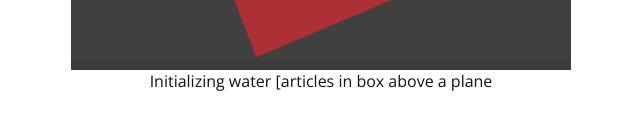
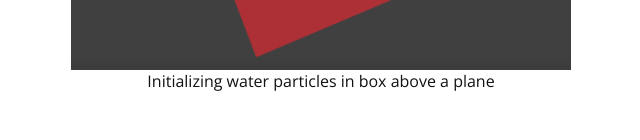
Before and after one commit to rutajoshi/cs184_final_project, a plain HTML site: page docs/index.html in a window 1280 px wide. Shown: the part 660-800 px from the top of the page, 319-959 px from the left. Drawn offline with nearby package versions, Linux system fonts and the light colour scheme.

Commit message:
Minor typo in the image caption

```diff
--- a/docs/index.html
+++ b/docs/index.html
@@ -32,7 +32,7 @@
 
 <div align="middle">
   <img src="images/scene_images/b.png" align="middle" width="500px"/>
-  <figcaption align="middle">Initializing water [articles in box above a plane</figcaption>
+  <figcaption align="middle">Initializing water particles in box above a plane</figcaption>
 </div>
 
 <br><br>
```
